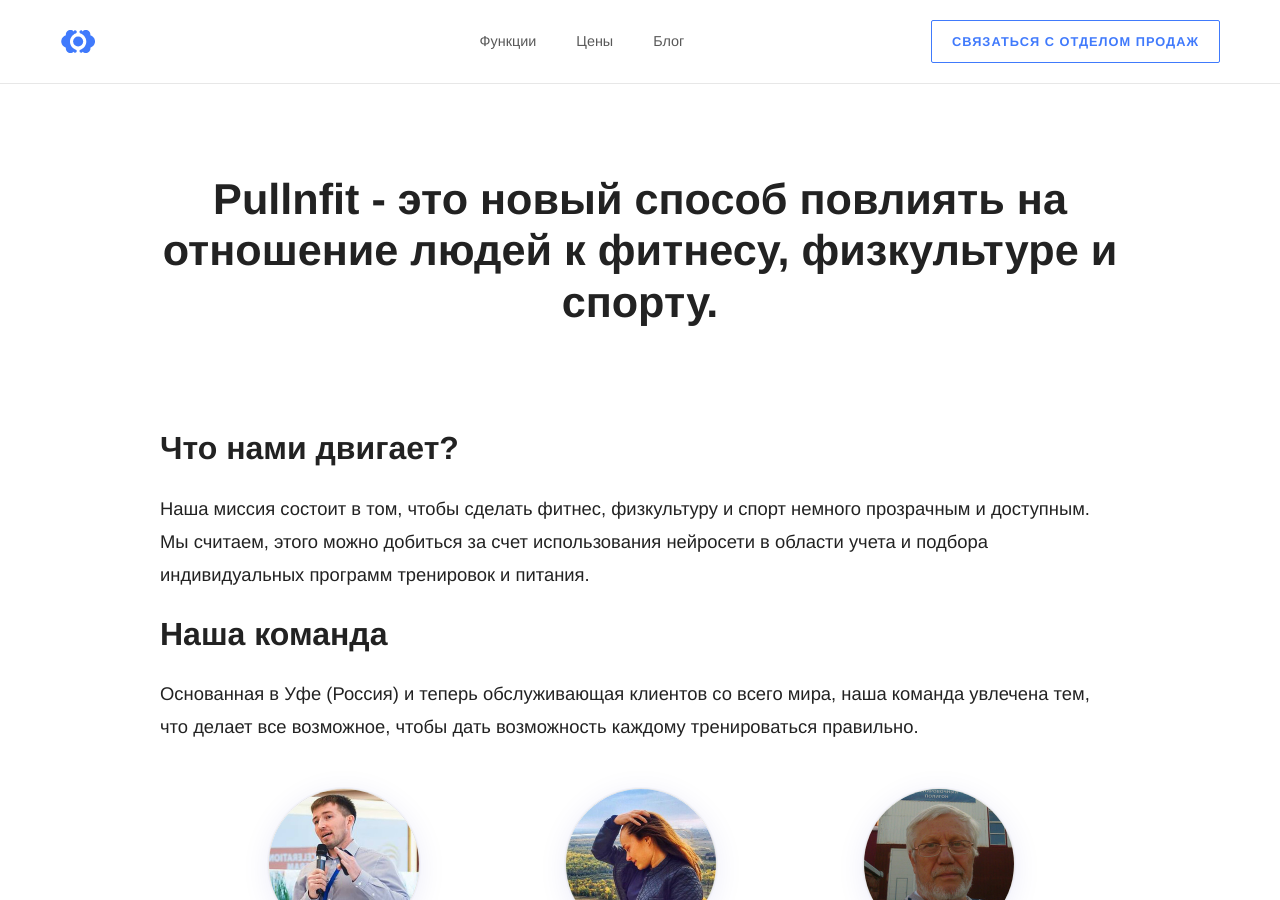
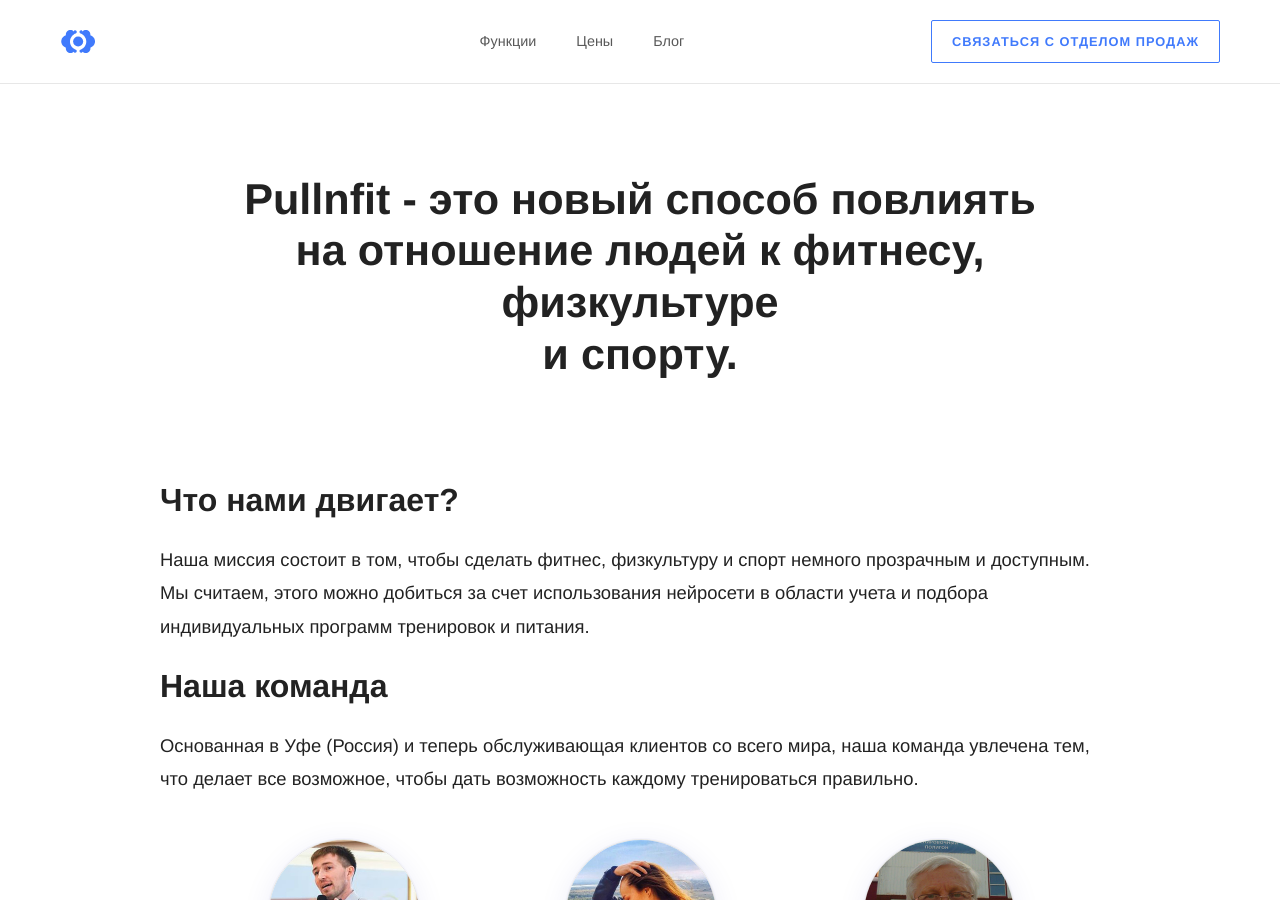
Before and after one commit to RakhimyanTim/adroholic.github.io, a Jekyll site: the page built from pages/about.html, in a window 1280 px wide and 900 px high. Built offline with Jekyll 4.4.1, drawn with Linux system fonts in a browser that asks for light colours; some web fonts are replaced.

```diff
--- a/pages/about.html
+++ b/pages/about.html
@@ -5,7 +5,7 @@ permalink: /about/
 ---
 
 <div class="about">
-	<h1>Pullnfit - это новый способ повлиять на отношение людей к фитнесу, физкультуре и спорту.</h1>
+	<h1>Pullnfit - это новый способ повлиять <br>на отношение людей к фитнесу, физкультуре <br>и спорту.</h1>
 
 	<h2>Что нами двигает?</h2>
 	<p>Наша миссия состоит в том, чтобы сделать фитнес, физкультуру и спорт немного прозрачным и доступным. Мы считаем, этого можно добиться за счет использования нейросети в области учета и подбора индивидуальных программ тренировок и питания.</p>
```
